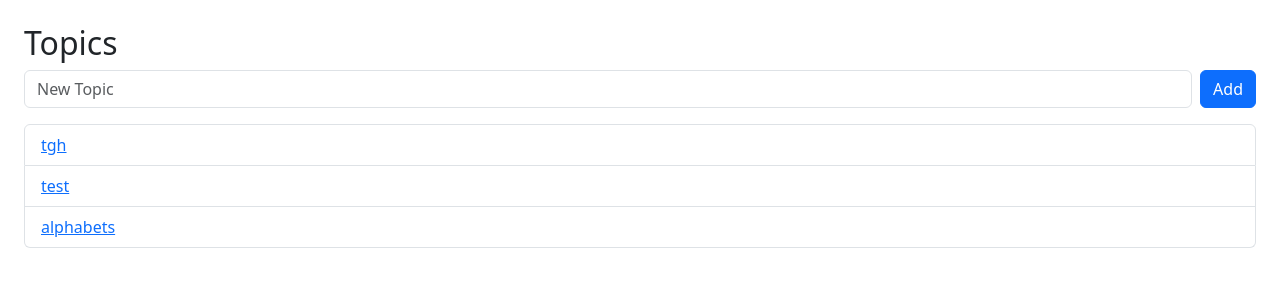
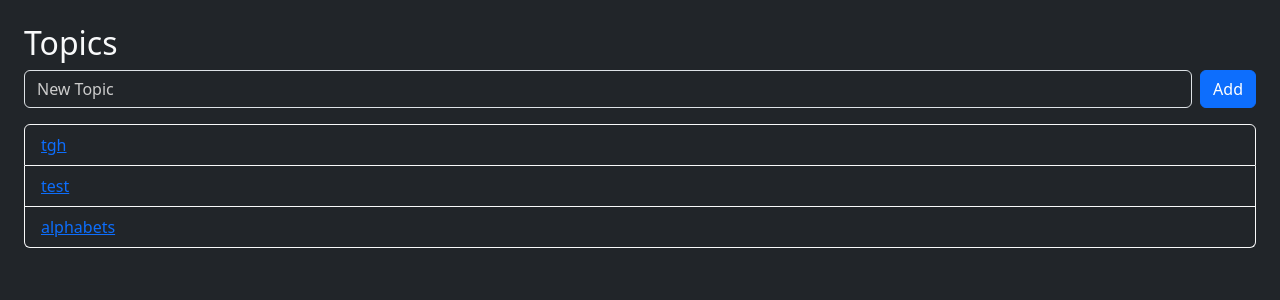
Before and after one commit to james1mumo/french_learning_app, a Flask app: page / in a window 1280 px wide. Shown: the top 300 px of the page. Run offline with Flask 3, Linux system fonts and the light colour scheme; data comes from the database, SQL or seed files in the repository.

Commit message:
enabled dark theme

```diff
--- a/templates/index.html
+++ b/templates/index.html
@@ -4,9 +4,15 @@
     <meta charset="UTF-8">
     <meta name="viewport" content="width=device-width, initial-scale=1">
     <title>Vocabulary Topics</title>
+    <style>
+        ::placeholder {
+        color: #ccc !important;
+        opacity: 1; /* Override Firefox default */
+    }
+    </style>
     <link href="https://cdn.jsdelivr.net/npm/bootstrap@5.3.0/dist/css/bootstrap.min.css" rel="stylesheet">
 </head>
-<body class="p-4">
+<body class="p-4 bg-dark text-light">
     {% with messages = get_flashed_messages(with_categories=true) %}
     {% if messages %}
         <div class="mb-3">
@@ -21,16 +27,21 @@
     {% endwith %}
 
     <h2>Topics</h2>
+
+    <!-- Add Topic Form -->
     <form method="POST" action="/add_topic" class="mb-3 d-flex gap-2">
-        <input type="text" name="name" class="form-control" placeholder="New Topic" required>
+        <input type="text" name="name" class="form-control bg-dark text-light " placeholder="New Topic" required>
         <button type="submit" class="btn btn-primary">Add</button>
     </form>
-    <ul class="list-group">
+
+    <!-- Topic List -->
+    <ul class="list-group bg-dark">
         {% for topic in topics %}
-            <li class="list-group-item">
-                <a href="{{ url_for('view_topic', topic_id=topic.id) }}">{{ topic.name }}</a>
+            <li class="list-group-item bg-dark text-light border-light">
+                <a href="{{ url_for('view_topic', topic_id=topic.id) }}" >{{ topic.name }}</a>
             </li>
         {% endfor %}
     </ul>
 </body>
+
 </html>
--- a/templates/topic.html
+++ b/templates/topic.html
@@ -18,7 +18,7 @@
         }
     </style>
 </head>
-<body class="p-4">
+<body class="p-4 bg-dark text-light">
     {% with messages = get_flashed_messages(with_categories=true) %}
     {% if messages %}
         <div class="mb-3">
@@ -39,7 +39,7 @@
     </div>
 
     <table class="table table-bordered table-hover">
-        <thead class="table-light">
+        <thead>
             <tr>
                 <th>English</th>
                 <th>French</th>
@@ -47,7 +47,7 @@
                 <th>Audio</th>
             </tr>
         </thead>
-        <tbody>
+        <tbody class="table-dark">
             {% for word in words %}
             <tr onclick='openModal({{ word.id }}, {{ word.english|tojson }}, {{ word.french|tojson }}, {{ word.pronunciation|tojson }}, {{ word.audio_file|tojson }})'>
                 <td>{{ word.english }}</td>
```
